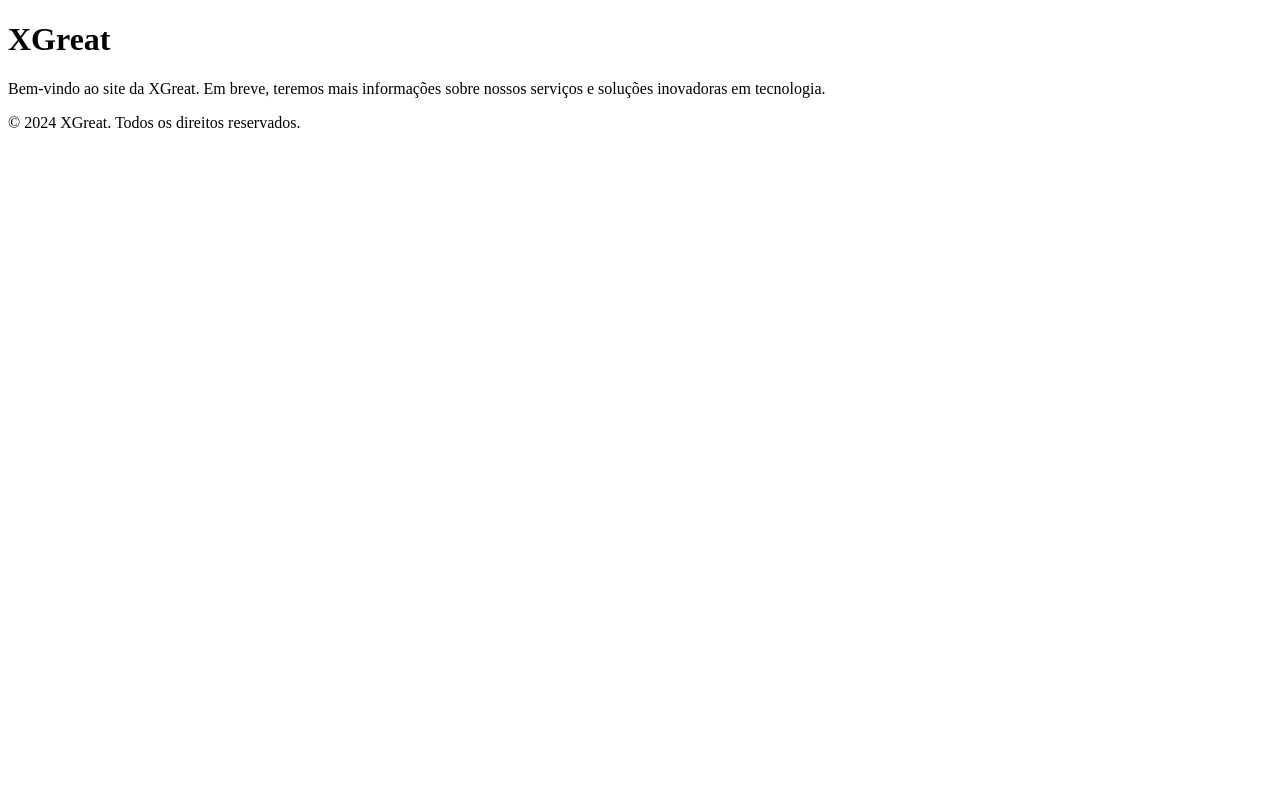
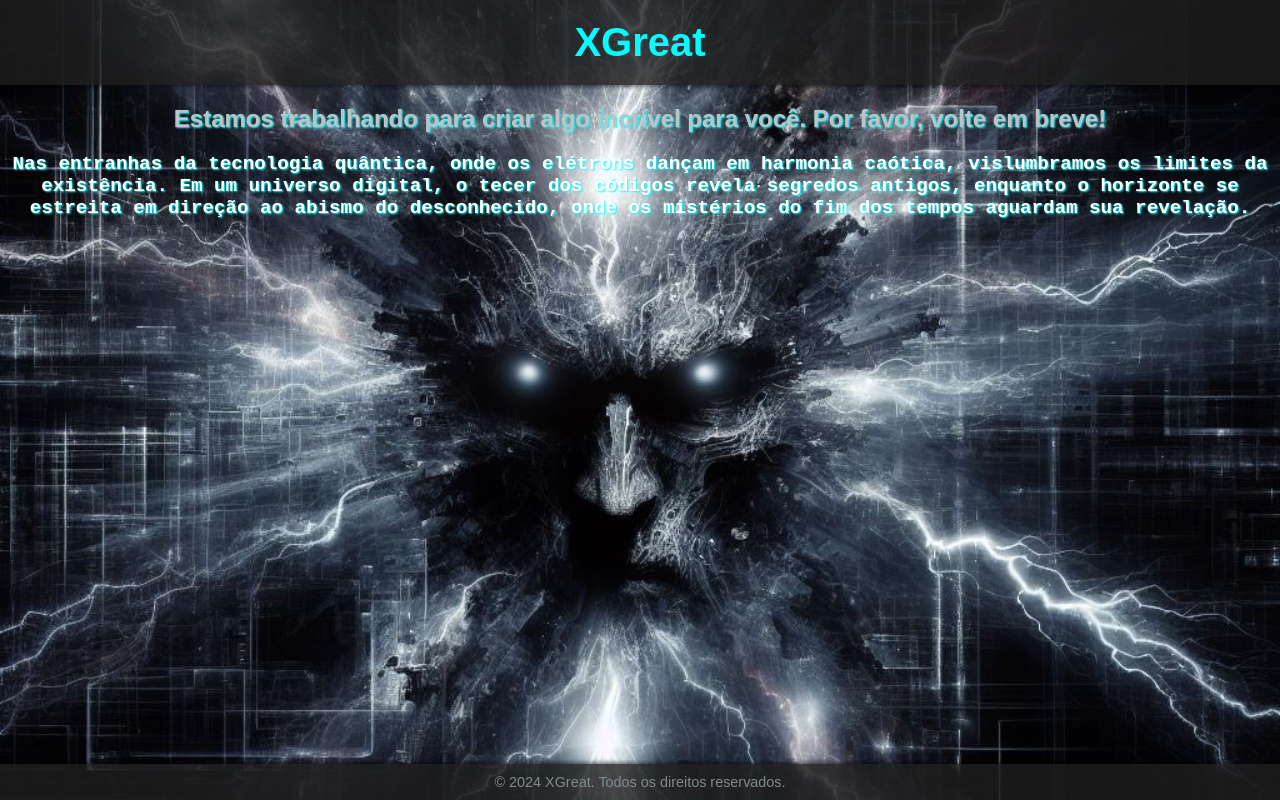
Before and after one commit to ORafaelLimaSto/ORafaelLimaSto, a plain HTML site: page index.html in a window 1280 px wide. Drawn offline with Linux system fonts and the light colour scheme.

Commit message:
Index.html

```diff
--- a/index.html
+++ b/index.html
@@ -4,16 +4,71 @@
     <meta charset="UTF-8">
     <meta name="viewport" content="width=device-width, initial-scale=1.0">
     <title>XGreat</title>
-    <link rel="stylesheet" href="styles.css">
+    <style>
+        body {
+            margin: 0;
+            font-family: Arial, sans-serif;
+            background-image: url('background-image.jpg[1].jpeg'); /* Caminho para a sua imagem de fundo */
+            background-size: cover; /* Ajusta o tamanho da imagem para cobrir toda a tela */
+            background-position: center; /* Centraliza a imagem */
+            background-repeat: no-repeat; /* Evita a repetição da imagem */
+            display: flex;
+            flex-direction: column;
+            justify-content: center;
+            align-items: center;
+            height: 100vh;
+            text-align: center;
+            color: #ffffff; /* Certifique-se de que o texto ainda seja visível */
+        }
+        header {
+            background-color: rgba(31, 31, 31, 0.8); /* Fundo semitransparente */
+            width: 100%;
+            padding: 20px 0;
+            box-shadow: 0 2px 4px rgba(0, 0, 0, 0.5);
+        }
+        header h1 {
+            margin: 0;
+            font-size: 2.5em;
+            color: #00ffff; /* Azul fluorescente */
+        }
+        main {
+            flex: 1;
+        }
+        .working-text {
+            font-size: 1.5em;
+            color: #bdc3c7; /* Cor original */
+            margin: 20px 0;
+            font-weight: bold; /* Negrito */
+            text-shadow: 1px 1px 2px #00ffff; /* Sombra para borda azul */
+        }
+        .effect-text {
+            font-family: 'Courier New', Courier, monospace; /* Fonte diferente */
+            font-size: 1.2em;
+            color: #ffffff; /* Cor branca */
+            margin: 20px 0;
+            font-weight: bold; /* Negrito */
+            text-shadow: 1px 1px 2px #00ffff; /* Sombra para borda azul */
+        }
+        footer {
+            background-color: rgba(31, 31, 31, 0.8); /* Fundo semitransparente */
+            width: 100%;
+            padding: 10px 0;
+            box-shadow: 0 -2px 4px rgba(0, 0, 0, 0.5);
+        }
+        footer p {
+            margin: 0;
+            font-size: 0.9em;
+            color: #7f8c8d;
+        }
+    </style>
 </head>
 <body>
     <header>
         <h1>XGreat</h1>
     </header>
     <main>
-        <section class="intro">
-            <p>Bem-vindo ao site da XGreat. Em breve, teremos mais informações sobre nossos serviços e soluções inovadoras em tecnologia.</p>
-        </section>
+        <p class="working-text">Estamos trabalhando para criar algo incrível para você. Por favor, volte em breve!</p>
+        <p class="effect-text">Nas entranhas da tecnologia quântica, onde os elétrons dançam em harmonia caótica, vislumbramos os limites da existência. Em um universo digital, o tecer dos códigos revela segredos antigos, enquanto o horizonte se estreita em direção ao abismo do desconhecido, onde os mistérios do fim dos tempos aguardam sua revelação.</p>
     </main>
     <footer>
         <p>&copy; 2024 XGreat. Todos os direitos reservados.</p>
```
